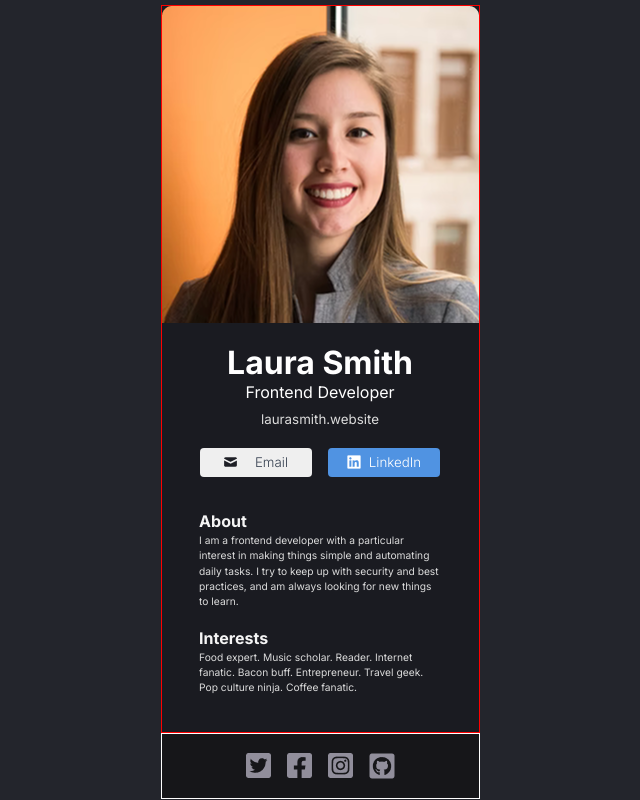
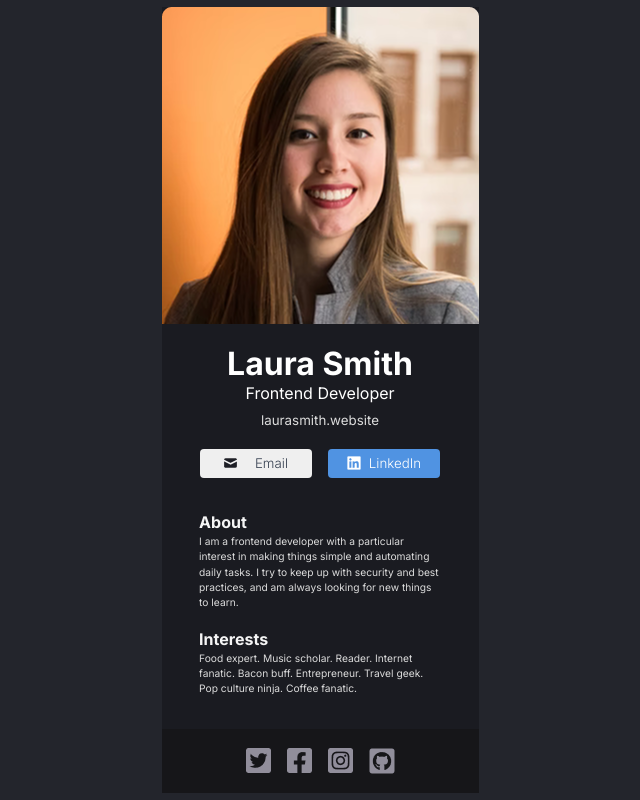
Before and after one commit to UloakuObi/digital-business-card, a React (Vite) app: page / in a window 1280 px wide. Shown: the whole page, without its empty margins (320-960 px from the left). Built offline with nearby package versions, Linux system fonts and the light colour scheme.

Commit message:
Update styles

```diff
--- a/index.css
+++ b/index.css
@@ -29,7 +29,6 @@ main {
     margin-block: auto;
     background-color: #1A1B21;
     min-height: calc(100% - 64px);
-    border: 1px solid red;
 }
 
 h1 {
@@ -112,9 +111,4 @@ footer {
     justify-content: center;
     align-items: center;
     gap: 1em;
-    border: 1px solid white;
 }
-
-/* footer img {
-    max-width: 100%;
-  } */
```
